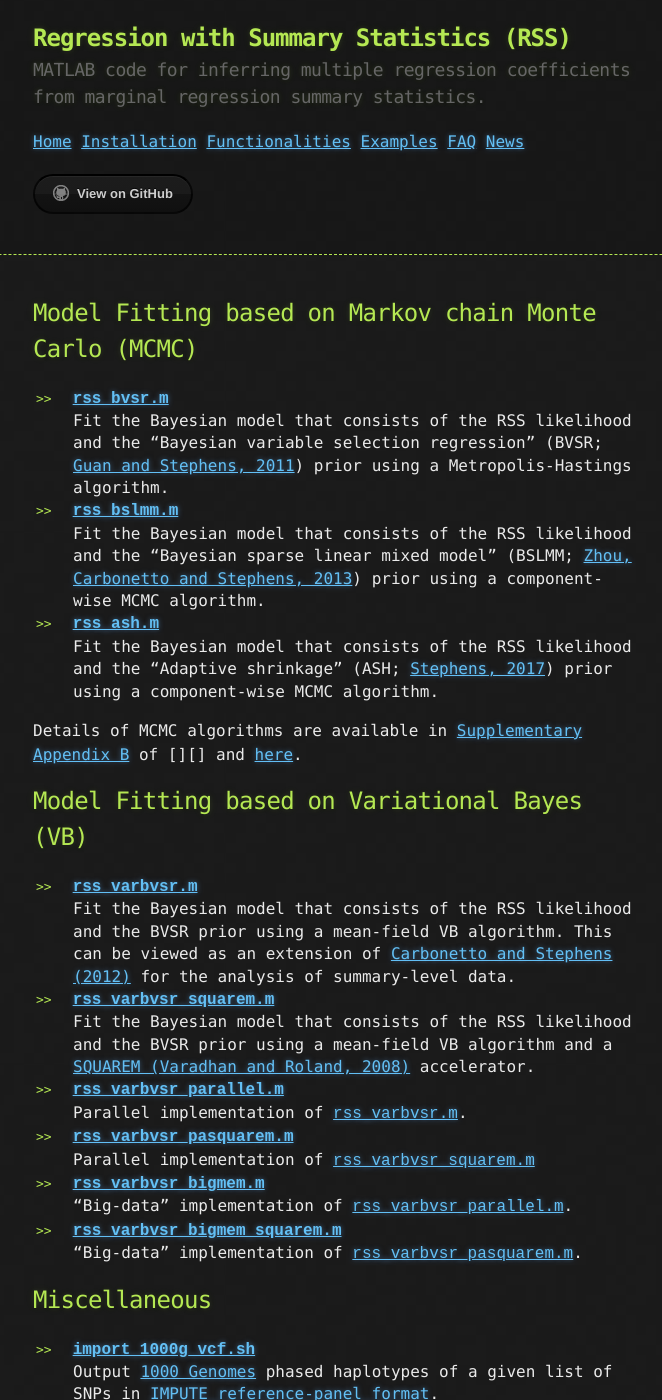
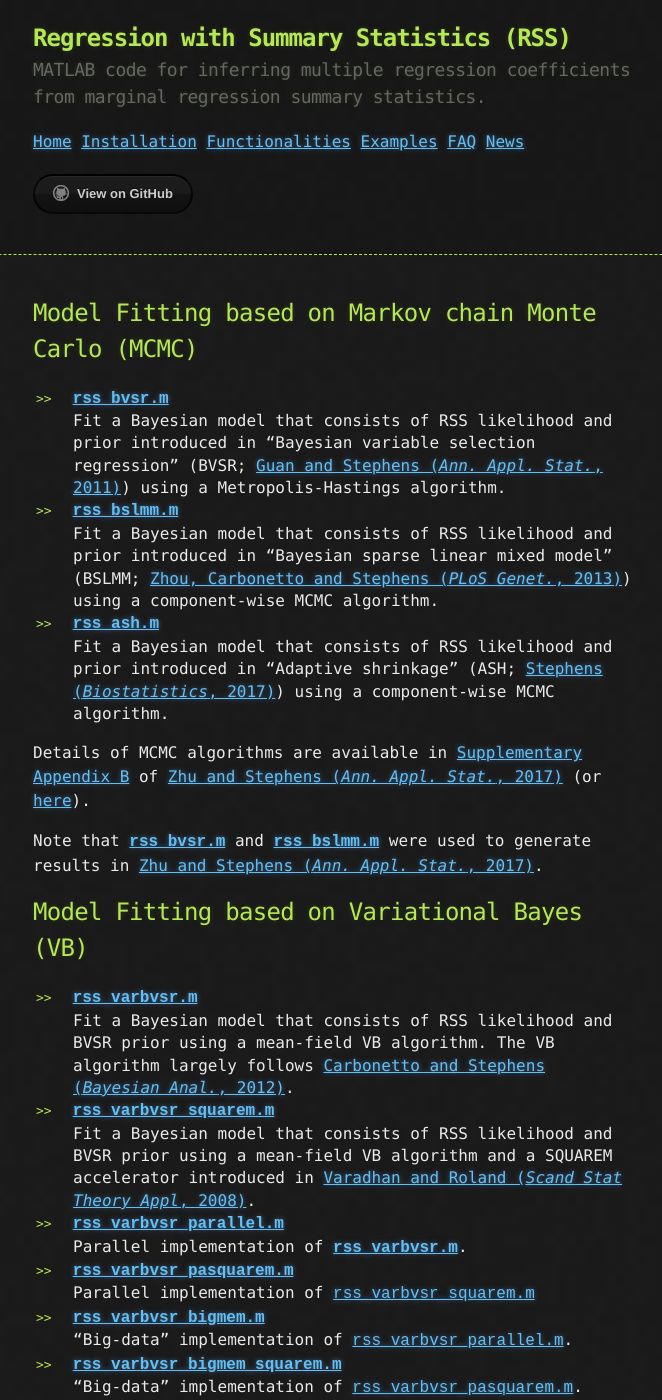
Before and after one commit to stephenslab/rss, a Jekyll site: the page built from docs/Functionalities.md, in a window 1280 px wide and 1400 px high. Shown: the whole window, without its empty margins (307-969 px from the left). Built offline with Jekyll 4.4.1, drawn with Linux system fonts in a browser that asks for light colours.

Commit message:
update functionality page

```diff
--- a/docs/Functionalities.md
+++ b/docs/Functionalities.md
@@ -4,23 +4,51 @@ layout: default
 
 [Zhu and Stephens (*Ann. Appl. Stat.*, 2017)]: https://projecteuclid.org/euclid.aoas/1507168840
 [Zhu and Stephens (*bioRxiv*, 2017)]: https://doi.org/10.1101/160770
+[**`rss_bvsr.m`**]: https://github.com/stephenslab/rss/blob/master/src/rss_bvsr.m
+[Guan and Stephens (*Ann. Appl. Stat.*, 2011)]: https://projecteuclid.org/euclid.aoas/1318514285
+[**`rss_bslmm.m`**]: https://github.com/stephenslab/rss/blob/master/src/rss_bslmm.m
+[Zhou, Carbonetto and Stephens (*PLoS Genet.*, 2013)]: https://doi.org/10.1371/journal.pgen.1003264
+[Stephens (*Biostatistics*, 2017)]: https://doi.org/10.1093/biostatistics/kxw041
+[**`rss_varbvsr.m`**]: https://github.com/stephenslab/rss/blob/master/src_vb/rss_varbvsr.m
+[**`rss_varbvsr_squarem.m`**]: https://github.com/stephenslab/rss/blob/master/src_vb/rss_varbvsr_squarem.m
 
 ## Model Fitting based on Markov chain Monte Carlo (MCMC)
 
-- [**`rss_bvsr.m`**](https://github.com/stephenslab/rss/blob/master/src/rss_bvsr.m) <br> Fit the Bayesian model that consists of the RSS likelihood and the "Bayesian variable selection regression" (BVSR; [Guan and Stephens, 2011](https://projecteuclid.org/euclid.aoas/1318514285)) prior using a Metropolis-Hastings algorithm.
-- [**`rss_bslmm.m`**](https://github.com/stephenslab/rss/blob/master/src/rss_bslmm.m) <br> Fit the Bayesian model that consists of the RSS likelihood and the "Bayesian sparse linear mixed model" (BSLMM; [Zhou, Carbonetto and Stephens, 2013](http://journals.plos.org/plosgenetics/article?id=10.1371/journal.pgen.1003264)) prior using a component-wise MCMC algorithm.
-- [**`rss_ash.m`**](https://github.com/stephenslab/rss/blob/master/src/rss_ash.m) <br> Fit the Bayesian model that consists of the RSS likelihood and the "Adaptive shrinkage" (ASH; [Stephens, 2017](https://doi.org/10.1093/biostatistics/kxw041)) prior using a component-wise MCMC algorithm.
+- [**`rss_bvsr.m`**][] <br>
+Fit a Bayesian model that consists of RSS likelihood
+and prior introduced in "Bayesian variable selection regression"
+(BVSR; [Guan and Stephens (*Ann. Appl. Stat.*, 2011)][])
+using a Metropolis-Hastings algorithm.
+- [**`rss_bslmm.m`**][] <br>
+Fit a Bayesian model that consists of RSS likelihood
+and prior introduced in "Bayesian sparse linear mixed model"
+(BSLMM; [Zhou, Carbonetto and Stephens (*PLoS Genet.*, 2013)][])
+using a component-wise MCMC algorithm.
+- [**`rss_ash.m`**](https://github.com/stephenslab/rss/blob/master/src/rss_ash.m) <br>
+Fit a Bayesian model that consists of RSS likelihood
+and prior introduced in "Adaptive shrinkage" (ASH; [Stephens (*Biostatistics*, 2017)][])
+using a component-wise MCMC algorithm.
 
 Details of MCMC algorithms are available in
 [Supplementary Appendix B](http://stephenslab.uchicago.edu/assets/papers/Zhu2017-supplement.pdf)
-of [][]
-and [here](http://www.stat.uchicago.edu/~xiangzhu/rss_mcmc.pdf).
+of [Zhu and Stephens (*Ann. Appl. Stat.*, 2017)][]
+(or [here](http://www.stat.uchicago.edu/~xiangzhu/rss_mcmc.pdf)).
+
+Note that [**`rss_bvsr.m`**][] and [**`rss_bslmm.m`**][] were used to
+generate results in [Zhu and Stephens (*Ann. Appl. Stat.*, 2017)][].
 
 ## Model Fitting based on Variational Bayes (VB)
 
-- [**`rss_varbvsr.m`**](https://github.com/stephenslab/rss/blob/master/src_vb/rss_varbvsr.m) <br> Fit the Bayesian model that consists of the RSS likelihood and the BVSR prior using a mean-field VB algorithm. This can be viewed as an extension of [Carbonetto and Stephens (2012)](https://projecteuclid.org/euclid.ba/1339616726) for the analysis of summary-level data.
-- [**`rss_varbvsr_squarem.m`**](https://github.com/stephenslab/rss/blob/master/src_vb/rss_varbvsr_squarem.m) <br> Fit the Bayesian model that consists of the RSS likelihood and the BVSR prior using a mean-field VB algorithm and a [SQUAREM (Varadhan and Roland, 2008)](http://onlinelibrary.wiley.com/doi/10.1111/j.1467-9469.2007.00585.x/abstract) accelerator.
-- [**`rss_varbvsr_parallel.m`**](https://github.com/stephenslab/rss/blob/master/src_vb/rss_varbvsr_parallel.m) <br> Parallel implementation of [`rss_varbvsr.m`](https://github.com/stephenslab/rss/blob/master/src_vb/rss_varbvsr.m).
+- [**`rss_varbvsr.m`**][] <br>
+Fit a Bayesian model that consists of RSS likelihood and BVSR prior
+using a mean-field VB algorithm. The VB algorithm largely follows
+[Carbonetto and Stephens (*Bayesian Anal.*, 2012)](https://projecteuclid.org/euclid.ba/1339616726).
+- [**`rss_varbvsr_squarem.m`**][] <br>
+Fit a Bayesian model that consists of RSS likelihood and BVSR prior
+using a mean-field VB algorithm and a SQUAREM accelerator introduced in
+[Varadhan and Roland (*Scand Stat Theory Appl*, 2008)](https://doi.org/10.1111/j.1467-9469.2007.00585.x).
+- [**`rss_varbvsr_parallel.m`**](https://github.com/stephenslab/rss/blob/master/src_vb/rss_varbvsr_parallel.m) <br>
+Parallel implementation of [**`rss_varbvsr.m`**][].
 - [**`rss_varbvsr_pasquarem.m`**](https://github.com/stephenslab/rss/blob/master/src_vb/rss_varbvsr_pasquarem.m) <br> Parallel implementation of [`rss_varbvsr_squarem.m`](https://github.com/stephenslab/rss/blob/master/src_vb/rss_varbvsr_squarem.m)
 - [**`rss_varbvsr_bigmem.m`**](https://github.com/stephenslab/rss/blob/master/src_vb/rss_varbvsr_bigmem.m) <br> "Big-data" implementation of [`rss_varbvsr_parallel.m`](https://github.com/stephenslab/rss/blob/master/src_vb/rss_varbvsr_parallel.m).
 - [**`rss_varbvsr_bigmem_squarem.m`**](https://github.com/stephenslab/rss/blob/master/src_vb/rss_varbvsr_bigmem_squarem.m) <br> "Big-data" implementation of [`rss_varbvsr_pasquarem.m`](https://github.com/stephenslab/rss/blob/master/src_vb/rss_varbvsr_pasquarem.m).
```
